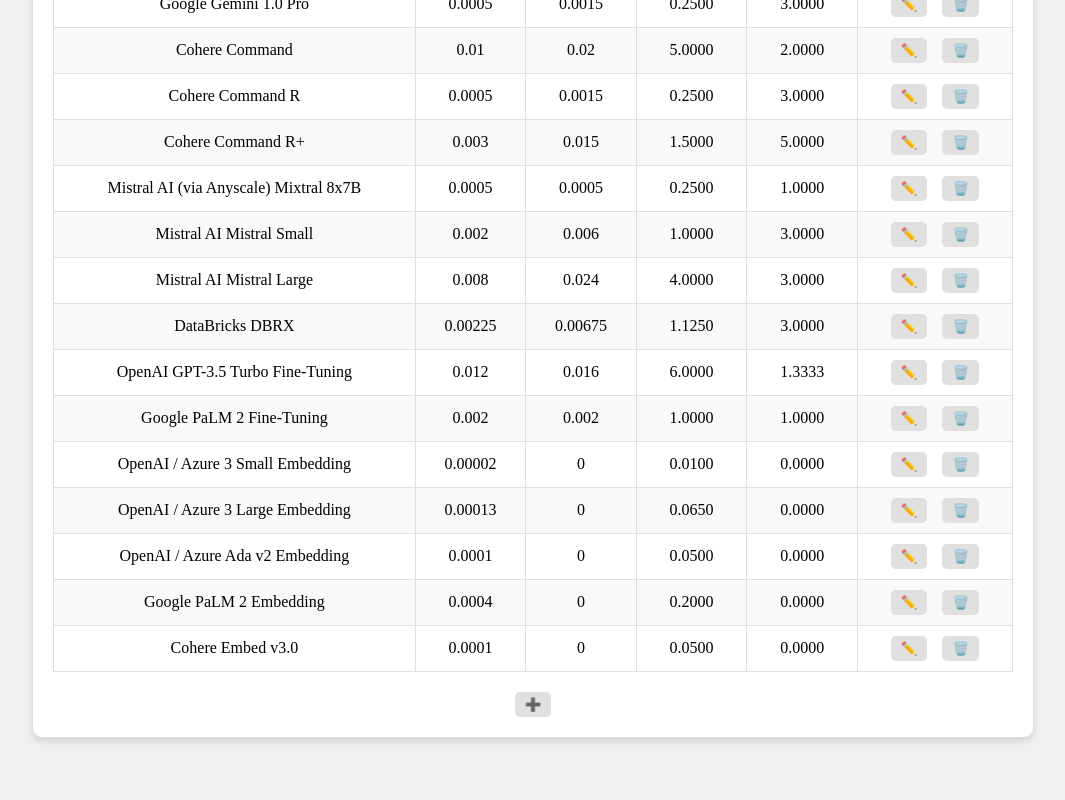
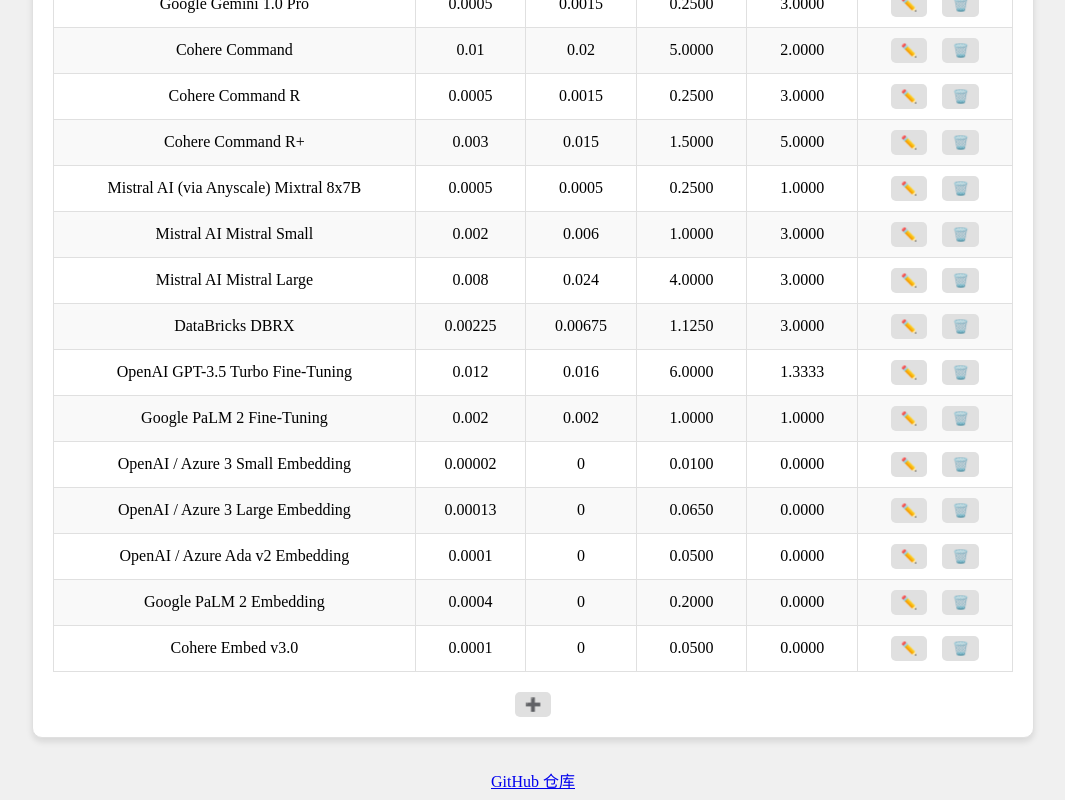
Before and after one commit to ShinChven/one-api-multiplier-calculator, a React (Vite) app in the folder app/: page / in a window 1280 px wide. Shown: the part 1265-2065 px from the top of the page, without its empty margins (107-1172 px from the left). Before the commit the page ends 2021 px from the top, so only its background shows below. Built offline with nearby package versions, Linux system fonts and the light colour scheme.

Commit message:
feat: Add Github repository link and license
- Added a link to the GitHub repository in the footer.
- Added an MIT license file.
- Added instructions for running the project locally.

```diff
--- a/app/src/Calculator.tsx
+++ b/app/src/Calculator.tsx
@@ -248,6 +248,11 @@
           <button onClick={addRow}>➕</button>
         </div>
       </div>
+      <div style={{ textAlign: 'center', marginTop: '20px' }}>
+        <a href="https://github.com/ShinChven/one-api-multiplier-calculator" target="_blank" rel="noopener noreferrer">
+          GitHub 仓库
+        </a>
+      </div>
     </div>
   );
 };
```
Also changed, not shown: 2 other files (tests, documents, lock files or other folders).
